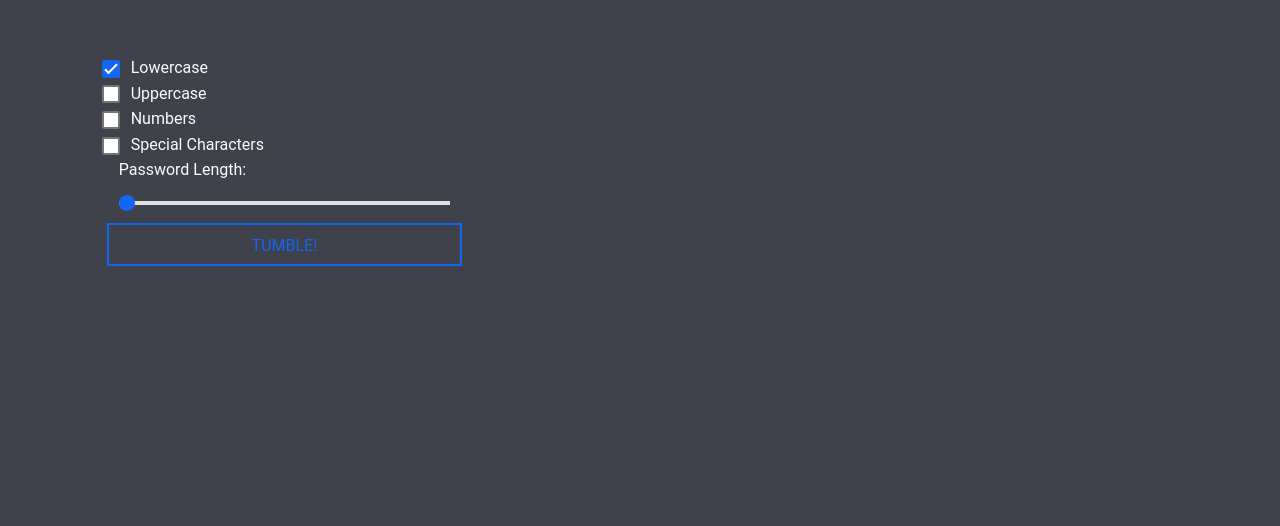
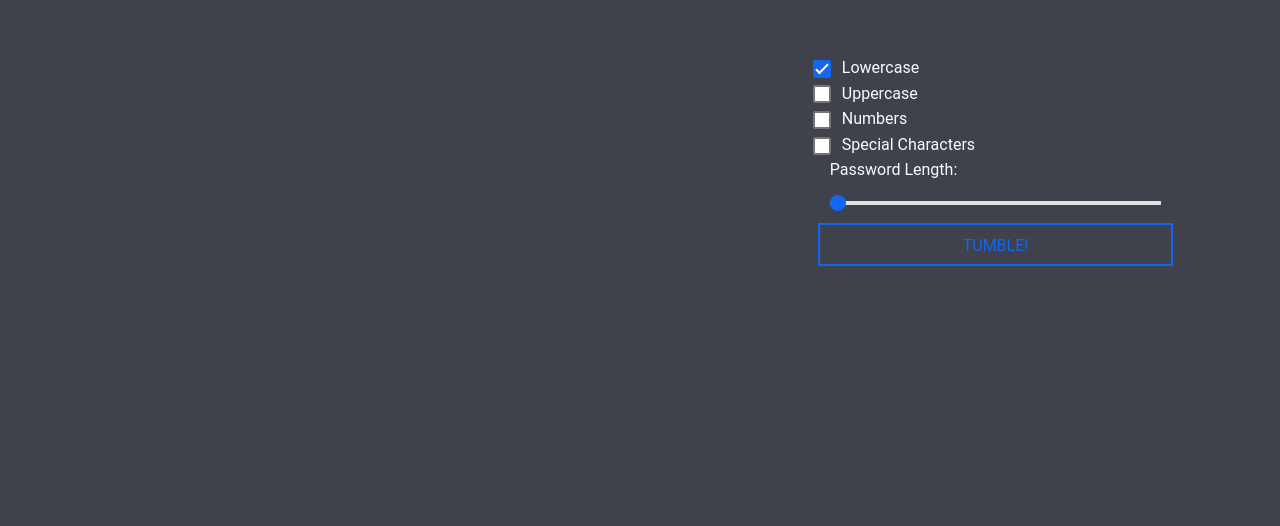
Before and after one commit to SprengerV/password_generator, a website: page index.html in a window 1280 px wide. Shown: the part 185-711 px from the top of the page. Drawn offline with Linux system fonts and the light colour scheme.

Commit message:
more with responsive layout

```diff
--- a/css/custom.css
+++ b/css/custom.css
@@ -39,7 +39,7 @@ body{
     margin-bottom: 10px;
 }
 
-@media only screen and (max-width: 500px) {
+@media only screen and (max-width: 1170px) {
     #background {
         background-position-x: -60px;
     }
--- a/index.html
+++ b/index.html
@@ -24,9 +24,9 @@
       <main class='container col-10'>
         <div style='height: 30vh' class='row'></div>
         <!-- Password options -->
-        <form class='row'>
+        <form class='row flex-lg-row-reverse'>
           <!-- Lowercase checkbox -->
-          <div class="form-check col-10 col-sm-6 align-self-center">
+          <div class="form-check col-10 col-sm-6 col-lg-4 flex-lg-row-reverse">
             <input
               class="form-check-input"
               type="checkbox"
@@ -40,7 +40,7 @@
           </div>
           <div class='w-100'></div>
           <!-- Uppercase checkbox -->
-          <div class="form-check col-10 col-sm-6">
+          <div class="form-check col-10 col-sm-6 col-lg-4 flex-lg-row-reverse">
             <input
               class="form-check-input"
               type="checkbox"
@@ -53,7 +53,7 @@
           </div>
           <div class='w-100'></div>
           <!-- Numbers checkbox -->
-          <div class="form-check col-10 col-sm-6">
+          <div class="form-check col-10 col-sm-6 col-lg-4 flex-lg-row-reverse">
             <input
               class="form-check-input"
               type="checkbox"
@@ -66,7 +66,7 @@
           </div>
           <div class='w-100'></div>
           <!-- Special checkbox -->
-          <div class="form-check col-10 col-sm-6">
+          <div class="form-check col-10 col-sm-6 col-lg-4 flex-lg-row-reverse">
             <input
               class="form-check-input"
               type="checkbox"
@@ -79,16 +79,14 @@
           </div>
           <div class='w-100'></div>
           <!-- Length slider -->
-          <div class='col-9 col-md-6 col-lg-4'>
+          <div class='col-9 col-md-6 col-lg-4 flex-lg-row-reverse'>
             <label class="form-label text-light" for="length">Password Length:</label>
             <div class="range">
               <input type="range" class="form-range" min="8" max="128" value=8 id="length" />
             </div>
           </div>
           <div class='w-100'></div>
-          <button type='button' class='btn-outline-primary disabled col-9 col-md-6 col-lg-4' onclick="tumble()">
-            TUMBLE!
-          </button>
+          <button type='button' class='btn-outline-primary disabled col-9 col-md-6 col-lg-4 flex-lg-row-reverse' onclick="tumble()">TUMBLE!</button>
         </form>
         <!-- Password optiona -->
         <div class='row'></div>
```
